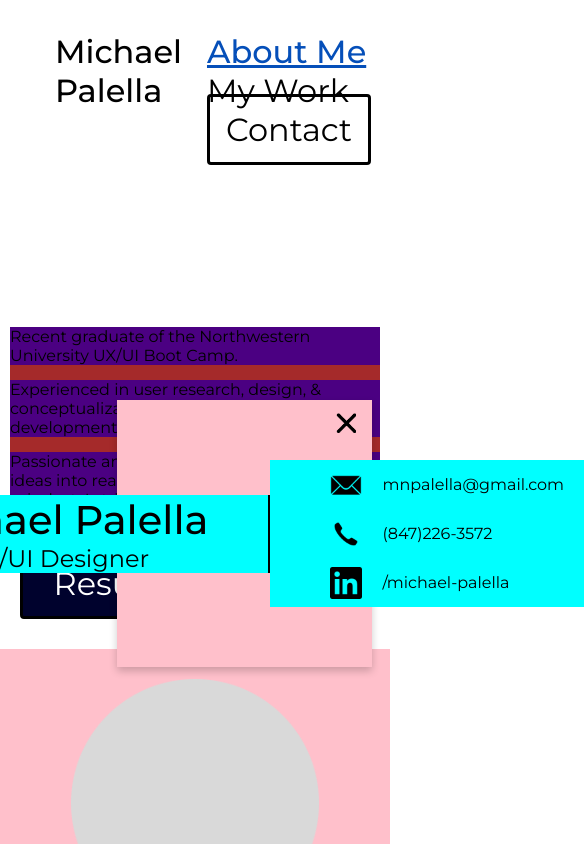
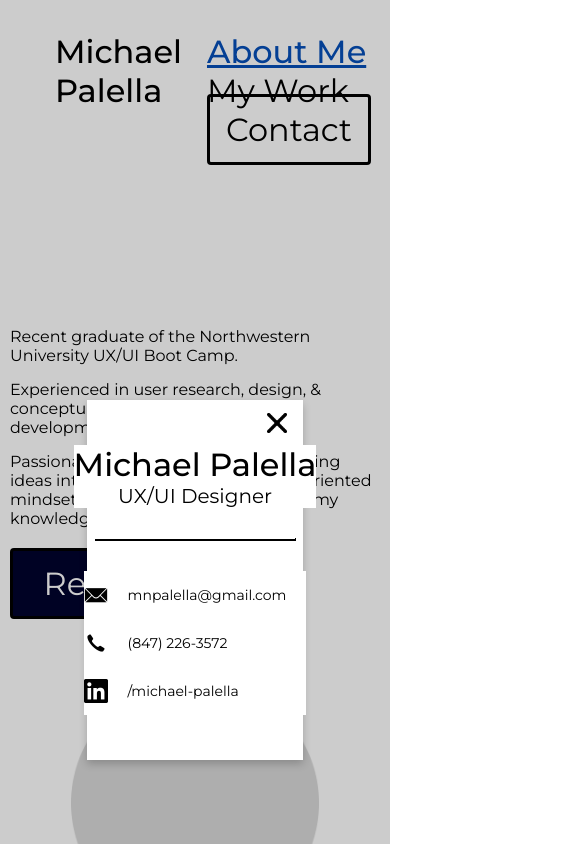
Before and after one commit to MichaelPalella/UX_UI_HW_19, a plain HTML site: page aboutMe.html in a window 390 px wide. Both pictures are taken after a click on the link "Contact". Shown: the top 844 px of the page, 585 px wide, since content can reach past the window. Drawn offline with nearby package versions, Linux system fonts and the light colour scheme.

Commit message:
Turning in

```diff
--- a/aboutMe.html
+++ b/aboutMe.html
@@ -39,7 +39,7 @@
 
         <div class="leftSide">
             <h1> <a href="" class="typewrite" data-period="2000"
-                    data-type='[ "I am...", "Motivated", "Innovative", "Passionate", "Creative" ]'>
+                    data-type='["I am...", "Motivated", "Innovative", "Passionate", "Creative" ]'>
                     <span class="wrap"></span>
                 </a></h1>
 
@@ -154,23 +154,24 @@
             <p class="copyright">Copyright © 2024 Michael Palella</p>
             <ul class="footerCopy">
                 <li>mnpalella@gmail.com</li>
-                <li>(847)-226-3572</li>
+                <li>(847) 226-3572</li>
                 <li><a class="linkedin"> <img class="linkedinIcon" src="images/Linkedin.png"></a></li>
             </ul>
 
         </div>
     </footer>
 
-
+<div class="overlayBackground">
     <div class="contactCard">
 
-        <div id="xButton" class="contact"><img class="xIcon" src="images/multiply.png"></div>
+        <div id="xButton" class="contact"><img class="xIcon" src="images/multiply-new.png"></div>
 
-        <div class="halfCard" id="dividerLine">
+        <div class="halfCard">
             <p class="cardName">Michael Palella</p>
             <p class="cardTitle">UX/UI Designer</p>
         </div>
 
+        <div class="dividerLine"></div>
 
 
         <div class="halfCard">
@@ -178,7 +179,7 @@
                 <p class="contactItem">mnpalella@gmail.com</p>
             </div>
             <div class="contactLink"><img class="contactIcon" src="images/Calls.png">
-                <p class="contactItem">(847)226-3572</p>
+                <p class="contactItem">(847) 226-3572</p>
             </div>
             <div class="contactLink"><img class="contactIcon" src="images/Social Icons.png">
                 <p class="contactItem">/michael-palella</p>
@@ -186,7 +187,7 @@
 
         </div>
     </div>
-
+</div>
     <script src="https://code.jquery.com/jquery-3.7.1.js"
         integrity="sha256-eKhayi8LEQwp4NKxN+CfCh+3qOVUtJn3QNZ0TciWLP4=" crossorigin="anonymous"></script>
     <script src="js/index.js"></script>
--- a/css/index.css
+++ b/css/index.css
@@ -113,7 +113,7 @@ body {
 
 }
 
-.contact:hover{
+.mainNav .contact:hover{
     border-style: solid;
     padding: 13px 16px;
     border-radius: 4px;
@@ -126,6 +126,20 @@ body {
 
 
 }
+
+.mainNav .contact:active{
+
+    background-color: black;
+    transition: all .2s ease;
+    padding: 11px 14px;
+    box-shadow: 0 2px 6px 0 rgba(0, 0, 0, 0.2);
+
+
+}
+
+
+
+
 
 
 
@@ -219,6 +233,17 @@ h2 {
             background-position: 0% 50%;
         }
     }
+
+
+    .card:active{
+
+        border-style: solid;
+        border-color: #054fb9;
+        border-width: 2px;
+
+    }
+
+
 
 
 
@@ -360,12 +385,12 @@ h3 {
     margin: 25px 0px 25px 80px;
     max-width: 100%;
     font-weight: 400;
-    background-color: indigo;
+    background-color: white;
 
 }
 
 .aboutmeContainer{
-    background-color: brown;
+    background-color: white;
 
 }
 
@@ -404,7 +429,22 @@ h3 {
     font-size: 32px;
     cursor: pointer;
     box-shadow: 0 4px 8px 0 rgba(0, 0, 0, 0.2);
+    transform: scale(1.05);
+    transition: transform .8s;
 }
+
+.resume:active{
+
+        background-color: black;
+        transition: all .2s ease;
+        padding: 11px 14px;
+        box-shadow: 0 2px 6px 0 rgba(0, 0, 0, 0.2);
+
+
+
+}
+
+
 
 
 
@@ -424,7 +464,7 @@ h3 {
 
 .meContainer {
     display: inline-block;
-    background-color: pink;
+    background-color: white;
     max-width: 50%;
     padding: 30px;
     text-align: center;
@@ -558,21 +598,32 @@ h4{
 .contactCard{
     display: flex;
     box-shadow: 0 4px 8px 0 rgba(0, 0, 0, 0.2);
-    background-color: pink;
+    background-color: white;
     width: 40%;
-    max-width: 800px;
+    max-width: 700px;
     margin: 0 auto;
-    position: absolute;
+    position: fixed;
     z-index: 100;
     top: 400px;
-    left: 30%;
-    padding: 60px 30px;
+    padding: 45px 30px;
     align-items: center;
     transition: all .5s ease;
-    opacity: 0;
     justify-content: center;
 
 }
+
+.overlayBackground{
+    background-color: rgba(0, 0, 0, 0.2);
+    position: fixed;
+    height:100vh;
+    width: 100%;
+    top:0;
+    display: none;
+    justify-content: center;
+    align-items: center;
+}
+
+
 
 .active{
     opacity: 1;
@@ -588,13 +639,28 @@ h4{
 
 }
 
+
+.dividerLine{
+    border-right: black 1px solid;
+   height: 200px;
+   width: 1px;
+   padding: none;
+   margin: 0 60px 0 60px;
+
+
+}
+
+
+
+
+
 .halfCard{
 
     display: flex;
     text-align: center;
     flex-direction: column;
     height: auto;
-    background-color: aqua;
+    background-color: white;
 
 
 
@@ -603,10 +669,10 @@ h4{
 }
 
 .cardName{
-font-size: 40px;
+font-size: 36px;
 font-weight: 500;
 margin: 0;
-margin-right: 60px;
+/* margin-right: 60px; */
 text-wrap: nowrap;
 min-width: 60px;
 
@@ -618,26 +684,20 @@ min-width: 60px;
     font-size: 24px;
     font-weight: 400;
     margin:0;
-    margin-right: 60px;
+    /* margin-right: 60px; */
 
 
 }
 
 .xIcon{
     width: 20px;
+    cursor: pointer;
 
 }
 
 .xIcon:hover{
-    border-style: none;
-    padding: none;
-    border-radius: none;
-    cursor: pointer;
-    background-color: none;
-    transition: none;
-    color: black;
-    border-color: none;
-    box-shadow: 0 4px 8px 0 rgba(0, 0, 0, 0.2);
+    transform: scale(1.1);
+    transition: transform .8s;
 }
 
 .contactLink{
@@ -649,23 +709,33 @@ min-width: 60px;
 
 .contactIcon{
     width: 32px;
-    margin-left: 60px;
+    cursor: pointer;
+    /* margin-left: 60px; */
 
 }
+
+.contactIcon:hover{
+
+      transform: scale(1.1);
+    transition: transform .8s;
+
+}
+
+
 
 .contactItem{
     margin: 5px 10px;
     font-size: 16px;
     font-weight: 400;
     padding: 10px;
-
+    cursor: pointer;
 
 }
 
-#dividerLine{
-    border-right: black 2px solid;
 
-
+.contactItem:hover{
+    transform: scale(1.05);
+    transition: transform .8s;
 }
 
 
@@ -674,13 +744,111 @@ min-width: 60px;
 @media only screen and (max-width: 1600px) {
     .contactCard{
 
-        max-width: 1000px;
+        max-width: 700px;
+    width: 45%;
+
+}
+
+}
+
+@media only screen and (max-width: 1400px) {
+    .contactCard{
+
+        max-width: 700px;
     width: 50%;
-    left: 30%;
+
+}
+
 }
 
 
+@media only screen and (max-width: 1300px) {
+    .contactCard{
+
+        max-width: 700px;
+    width: 45%;
+
+
 }
+
+.cardName{
+font-size: 32px;
+/* margin-right: 30px; */
+
+}
+
+.cardTitle{
+font-size: 20px;
+/* margin-right: 30px; */
+
+}
+
+.contactItem{
+font-size: 14px;
+}
+
+
+.contactIcon{
+    width: 24px;
+    /* margin-left: 30px; */
+}
+
+.dividerLine{
+    margin: 0px 30px 0px 30px;
+
+}
+
+}
+
+
+@media only screen and (max-width: 1060px) {
+    .contactCard{
+
+        max-width: 1000px;
+    width: 40%;
+    flex-direction: column;
+
+}
+
+.cardName{
+font-size: 32px;
+/* margin-right: 30px; */
+
+}
+
+.cardTitle{
+font-size: 20px;
+/* margin-right: 30px; */
+
+}
+
+.contactItem{
+font-size: 14px;
+}
+
+
+.contactIcon{
+    width: 24px;
+    /* margin-left: 30px; */
+}
+
+.dividerLine{
+    width: 200px;
+   height: 1px;
+   border-bottom: black 2px solid;
+   margin: 30px 0px 30px 0px;
+
+
+}
+}
+
+
+
+
+
+
+
+
 
 
 
@@ -755,7 +923,8 @@ grid-template-rows: 1fr 1fr;
         font-style: normal;
         font-size: 36px;
         padding: 0;
-        margin: 0px 0px 0px 10px;
+        margin: 0px 0px 0px 0px;
+        margin-block-start: 0px;
 
     }
 
@@ -831,12 +1000,12 @@ grid-template-rows: 1fr 1fr;
         margin: 15px 0px 15px 0px;
         max-width: 100%;
         font-weight: 400;
-        background-color: indigo;
+        background-color: white;
 
     }
 
     .aboutmeContainer{
-        background-color: brown;
+        background-color: white;
         margin: 0;
 
     }
@@ -846,7 +1015,7 @@ grid-template-rows: 1fr 1fr;
         padding: 13px 16px;
         border-radius: 4px;
         border-color: black;
-        margin: 20px 10px 20px 10px;
+        margin: 20px 10px 20px 0px;
         background-color: #00022D;
        max-width: 198px;
        max-height: 65px;
@@ -857,9 +1026,16 @@ grid-template-rows: 1fr 1fr;
         font-size: 32px;
     }
 
+    .resume:hover{
+
+        margin: 20px 10px 20px 0px;
+
+    }
+
+
     .meContainer {
         display: block;
-        background-color: pink;
+        background-color: white;
         max-width: 100%;
         padding: 30px;
         text-align: center;
--- a/js/index.js
+++ b/js/index.js
@@ -6,13 +6,13 @@ $(".contact").click(function () {
     if ($(".contact").hasClass
         ("active")) {
 
-        $(".contactCard").css("opacity", 1);
+        $(".overlayBackground").css("display", "flex");
 
 
 
     } else {
 
-        $(".contactCard").css("opacity", 0);
+        $(".overlayBackground").css("display", "none");
 
 
 
```
Also changed, not shown: index.html (+6 -6 lines), myWork.html (+6 -6 lines), images/multiply-new.png (added), images/newLinkedin.png (added), 2 other files.
